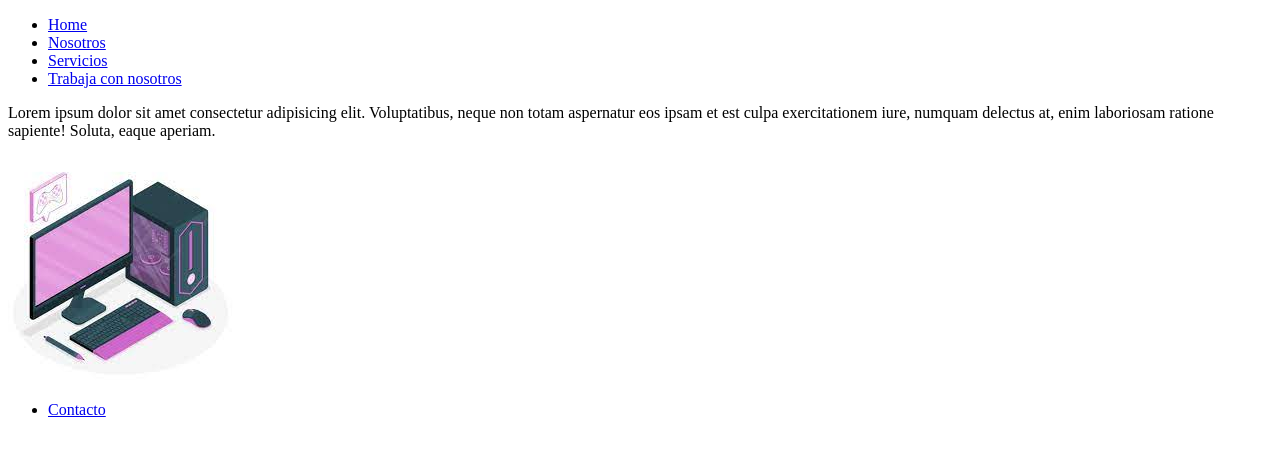
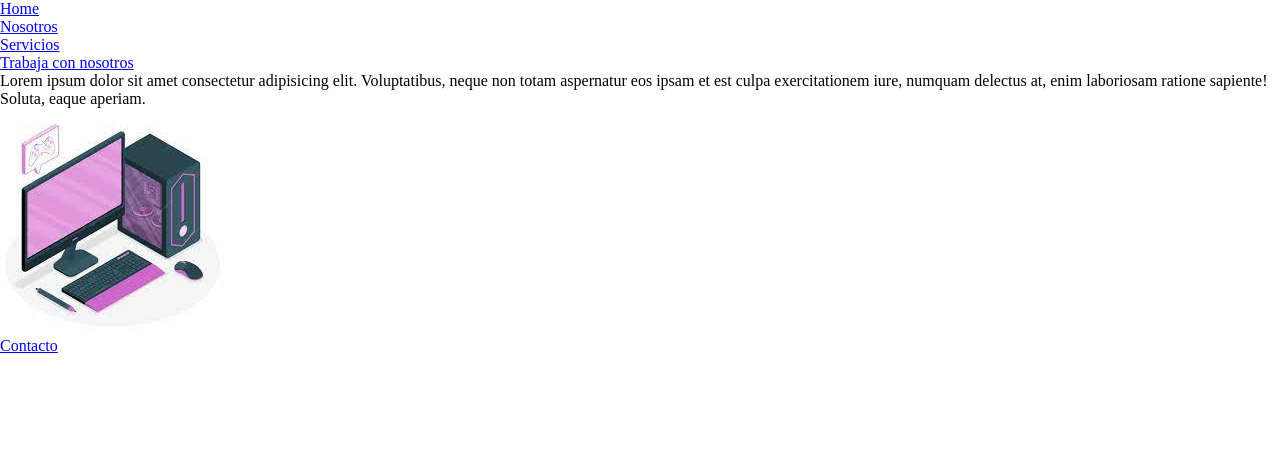
Before and after one commit to SantiFL/Portfolio-servicios, a plain HTML site: page servicios.html in a window 1280 px wide. Drawn offline with Linux system fonts and the light colour scheme.

Commit message:
hojas de estilos

```diff
--- /dev/null
+++ b/estilos.css
@@ -0,0 +1,4 @@
+* {
+    margin: 0;
+    padding: 0;
+}
--- a/servicios.html
+++ b/servicios.html
@@ -5,6 +5,7 @@
     <meta charset="UTF-8">
     <meta http-equiv="X-UA-Compatible" content="IE=edge">
     <meta name="viewport" content="width=device-width, initial-scale=1.0">
+    <link rel="stylesheet" href="estilos.css">
     <title>Servicios</title>
 </head>
 
```
